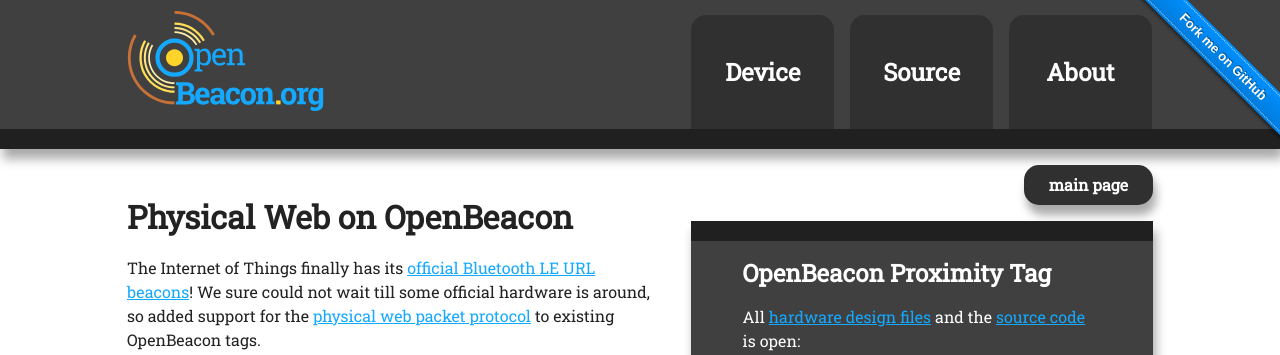
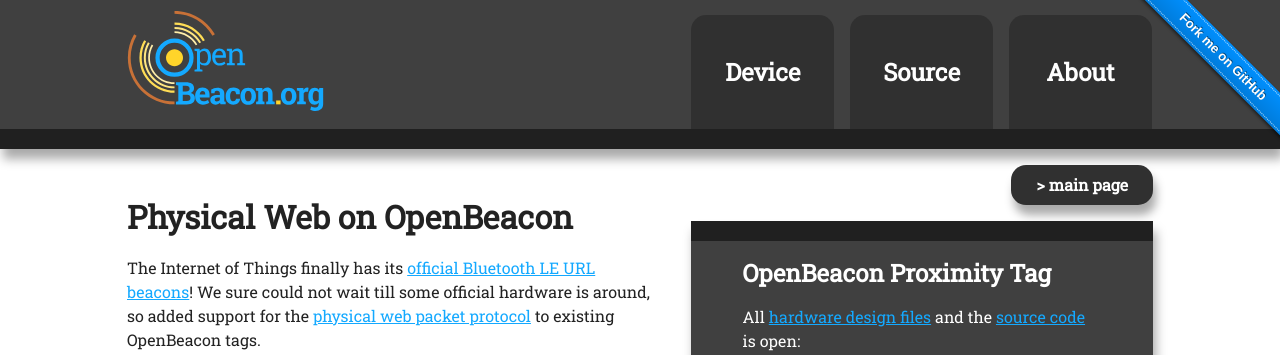
Before and after one commit to meriac/openbeacon-ng, a Jekyll site: the page built from index.html, in a window 1280 px wide. Shown: the top 355 px of the page. Built offline with Jekyll 4.4.1, drawn with Linux system fonts in a browser that asks for light colours.

Commit message:
fixed typo

```diff
--- a/_layouts/default.html
+++ b/_layouts/default.html
@@ -59,11 +59,7 @@
 	</div>
 
 	<div id="backbtn" class="wrapper">
-{% if page.nobackbtn %}
-		<a id="nobackbtn" class="button">main page</a>
-{% else %}
-		<a href="/" class="button">&lt; go back</a>
-{% endif %}
+		<a class="button" {% if page.nobackbtn %}id="nobackbtn">&gt;{% else %}href="/">&lt;{% endif %}&nbsp;main page</a>
 	</div>
 
 	<div id="main-container">
--- a/device.html
+++ b/device.html
@@ -9,7 +9,7 @@
 		If you want, you are free to manufacture the tags yourself.
 		For that purpose you can find the schematics and hardware designs here. The hardware on this page will be licensed under the <a rel="license" href="http://creativecommons.org/licenses/by-sa/4.0/">Creative Commons Attribution-ShareAlike 4.0 International License</a> which specifically allows commercial usage - as long as you mention the origin of our original design openly.
 
-		You can coose to use our services for bulk orders and for custom hardware development based on this and other designs we created in the past.
+		You can choose to use our services for bulk orders and for custom hardware development based on this and other designs we created in the past.
 	</header>
 
 	<section>
```
